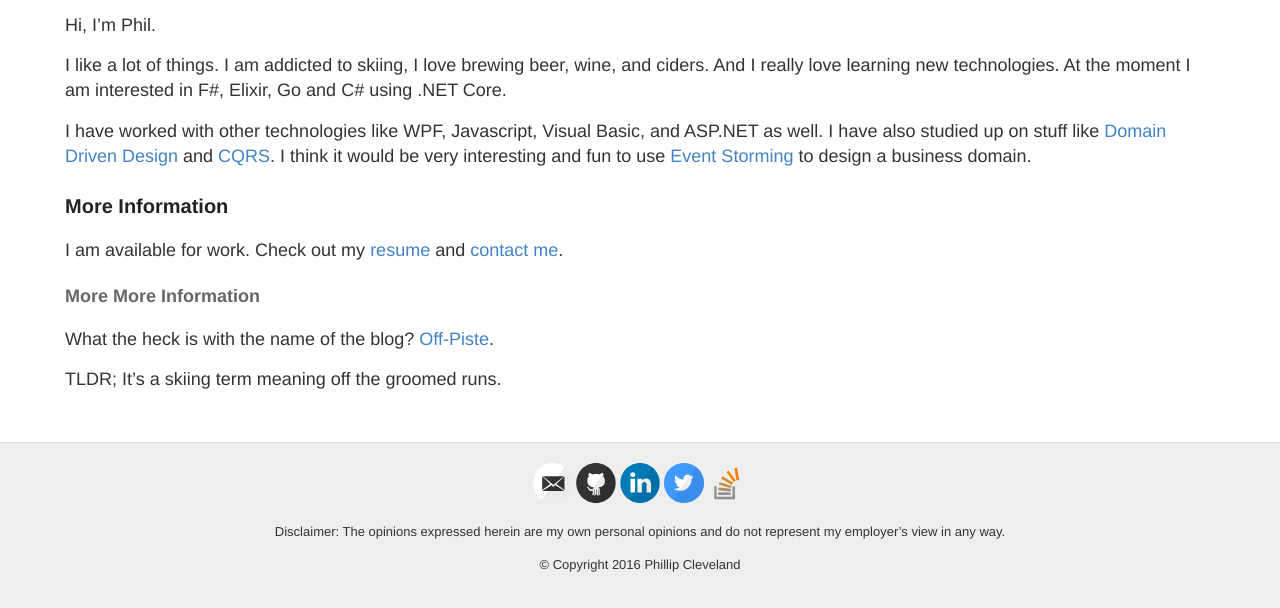
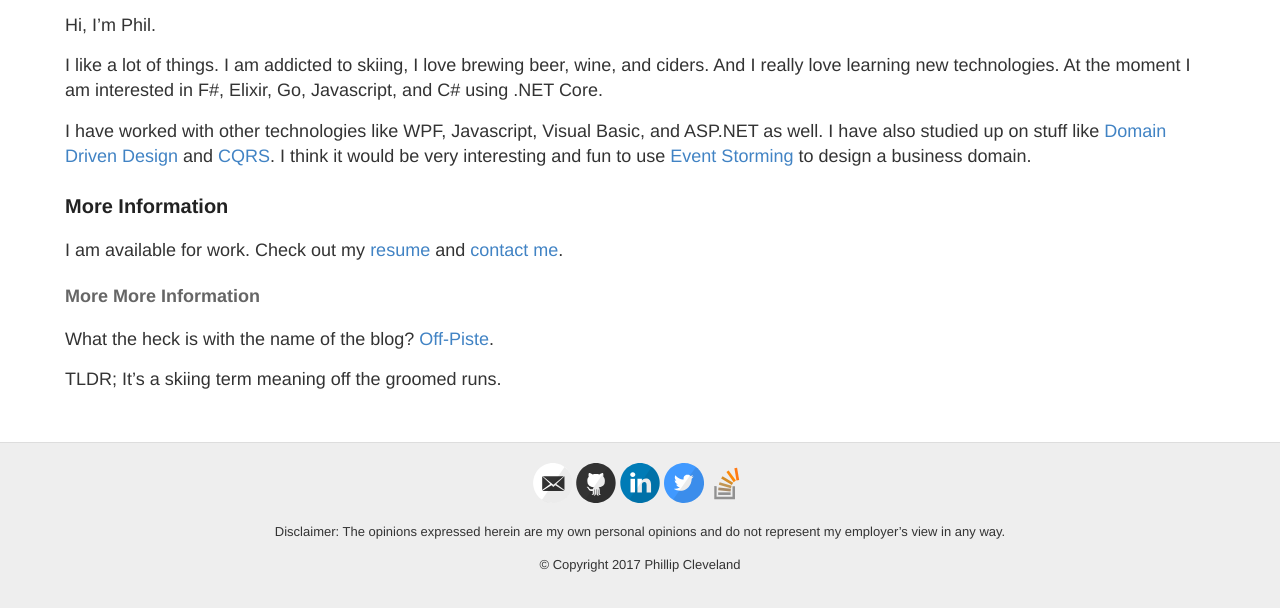
Before and after one commit to philcleveland/philcleveland.github.io, a Jekyll site: the page built from about.md, in a window 1280 px wide. Shown: the part 462-1070 px from the top of the page. Built offline with Jekyll 4.4.1, drawn with Linux system fonts in a browser that asks for light colours; nearby versions of some CDN libraries.

Commit message:
updated footer copyright year

```diff
--- a/_layouts/default.html
+++ b/_layouts/default.html
@@ -52,7 +52,7 @@
                 {% include svg-icons.html %}
                 <div>
                     <p>Disclaimer: The opinions expressed herein are my own personal opinions and do not represent my employer’s view in any way.</p>
-                    <p>© Copyright 2016 Phillip Cleveland</p>
+                    <p>© Copyright 2017 Phillip Cleveland</p>
                     <div>
             </footer>
             </div>
--- a/about.md
+++ b/about.md
@@ -8,8 +8,8 @@ permalink: /about/
 
 Hi, I'm Phil.
 
-  I like a lot of things. I am addicted to skiing, I love brewing beer, wine, and ciders. And I really love learning new technologies. At the moment I am interested
-in F#, Elixir, Go and C# using .NET Core.
+  I like a lot of things. I am addicted to skiing, I love brewing beer, wine, and ciders. And I really love learning new technologies. At the moment I am interested in F#, Elixir, Go, Javascript, and
+  C# using .NET Core.
 
 I have worked with other technologies like WPF, Javascript, Visual Basic, and ASP.NET as well.  I have also studied up on stuff like [Domain Driven Design](https://en.wikipedia.org/wiki/Domain-driven_design){:target="_blank"} and
 [CQRS](http://martinfowler.com/bliki/CQRS.html){:target="_blank"}.  I think it would be very interesting and fun to use [Event Storming](http://ziobrando.blogspot.com/2013/11/introducing-event-storming.html){:target="_blank"}
```
Also changed, not shown: 1 other file.
